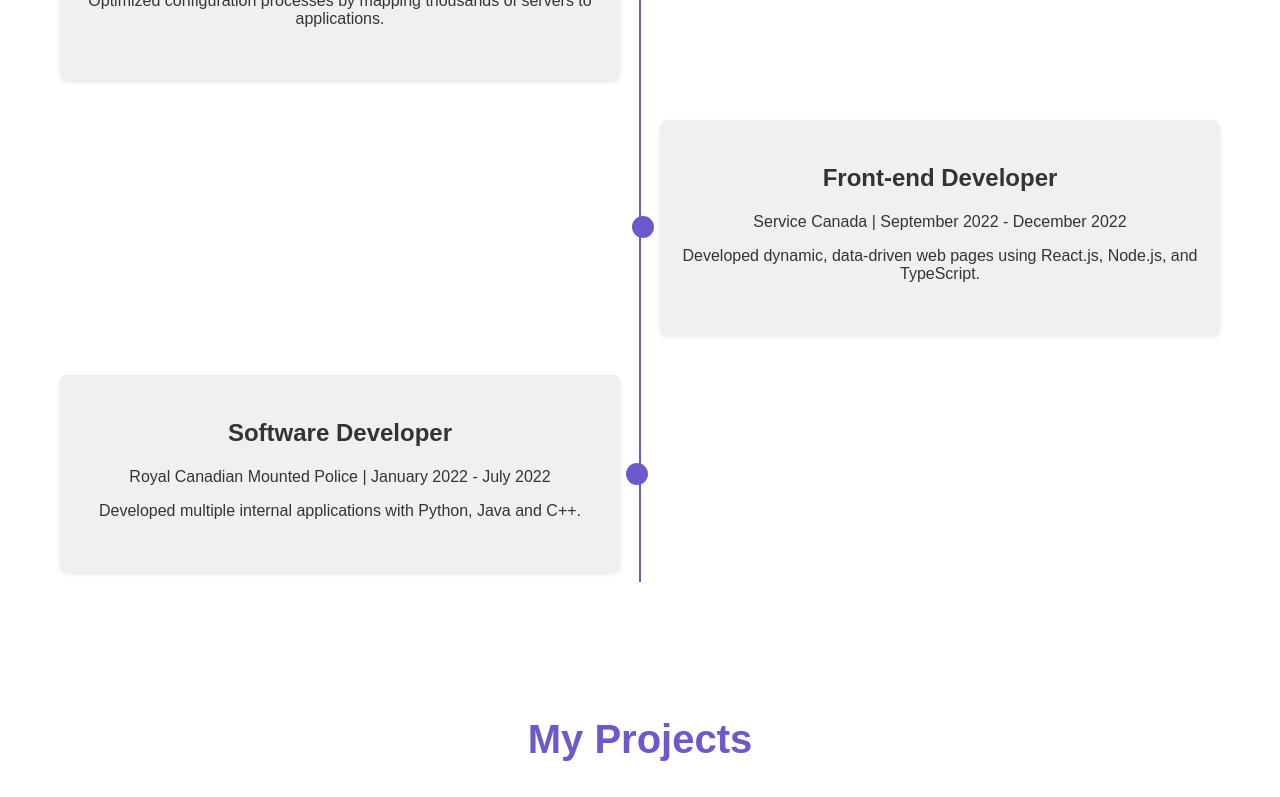
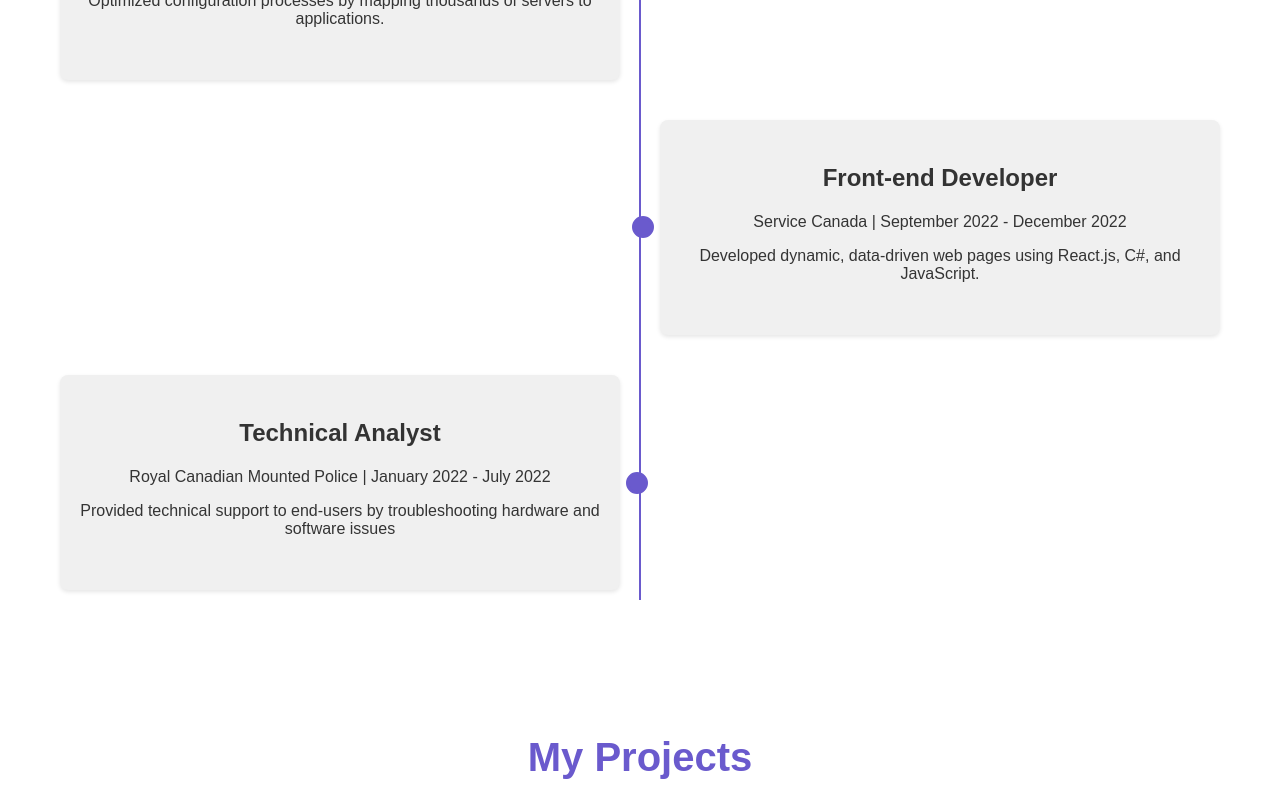
Before and after one commit to SenoussiAl/Portfolio-Website, a React (Create React App) app in the folder my-portfolio/: page / in a window 1280 px wide. Shown: the part 1818-2615 px from the top of the page. Built offline with nearby package versions, Linux system fonts and the light colour scheme; the HTML template or start-up script is replaced by a standard one.

Commit message:
Update job titles and descriptions in Experience component

```diff
--- a/my-portfolio/src/components/Experience.js
+++ b/my-portfolio/src/components/Experience.js
@@ -19,14 +19,14 @@ const Experience = () => {
             title: "Front-end Developer",
             organization: "Service Canada",
             date: "September 2022 - December 2022",
-            description: "Developed dynamic, data-driven web pages using React.js, Node.js, and TypeScript.",
+            description: "Developed dynamic, data-driven web pages using React.js, C#, and JavaScript.",
             position: "right"
         },
         {
-            title: "Software Developer",
+            title: "Technical Analyst",
             organization: "Royal Canadian Mounted Police",
             date: "January 2022 - July 2022",
-            description: "Developed multiple internal applications with Python, Java and C++.",
+            description: "Provided technical support to end-users by troubleshooting hardware and software issues",
             position: "left"
         },
     ];
```
